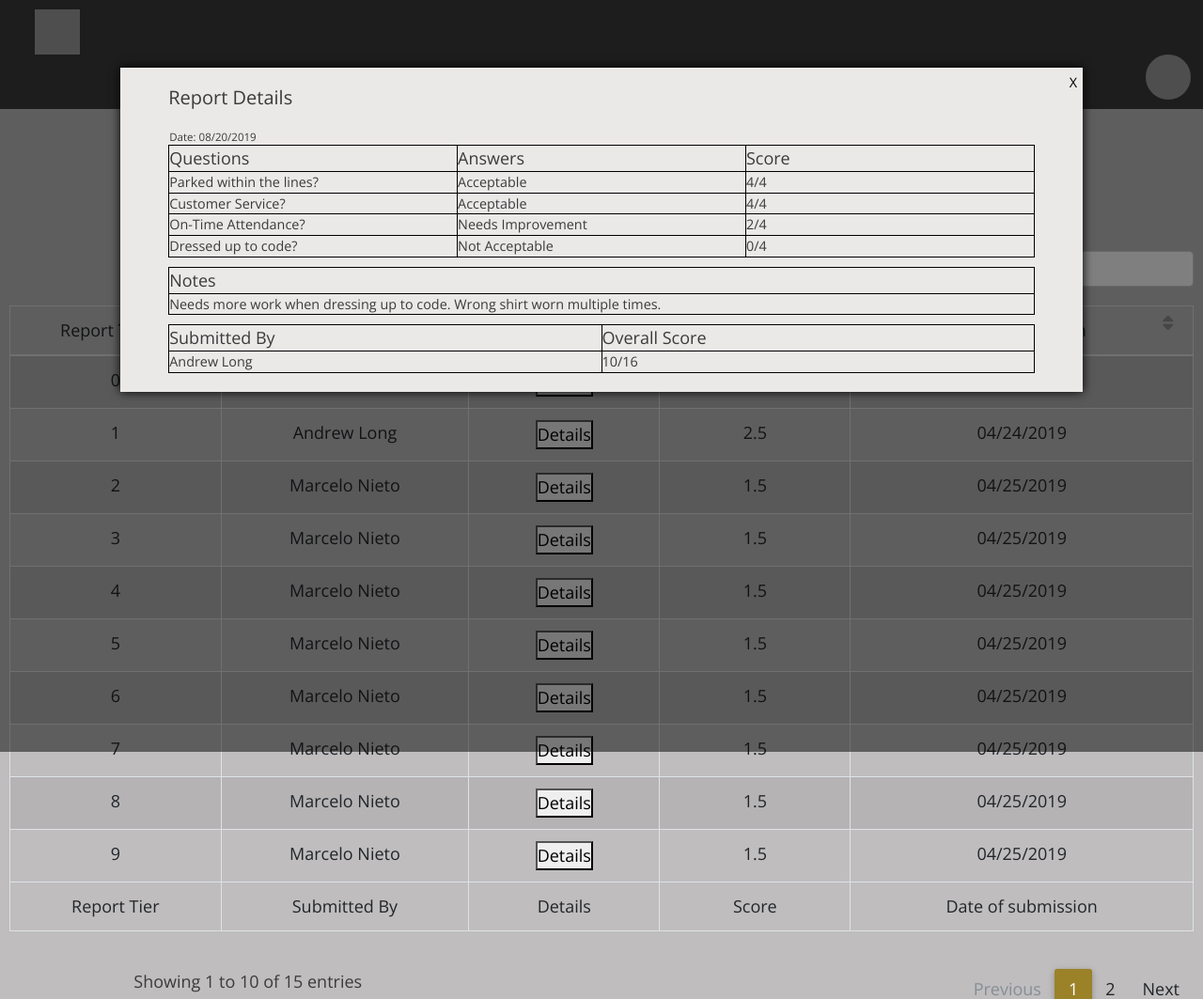
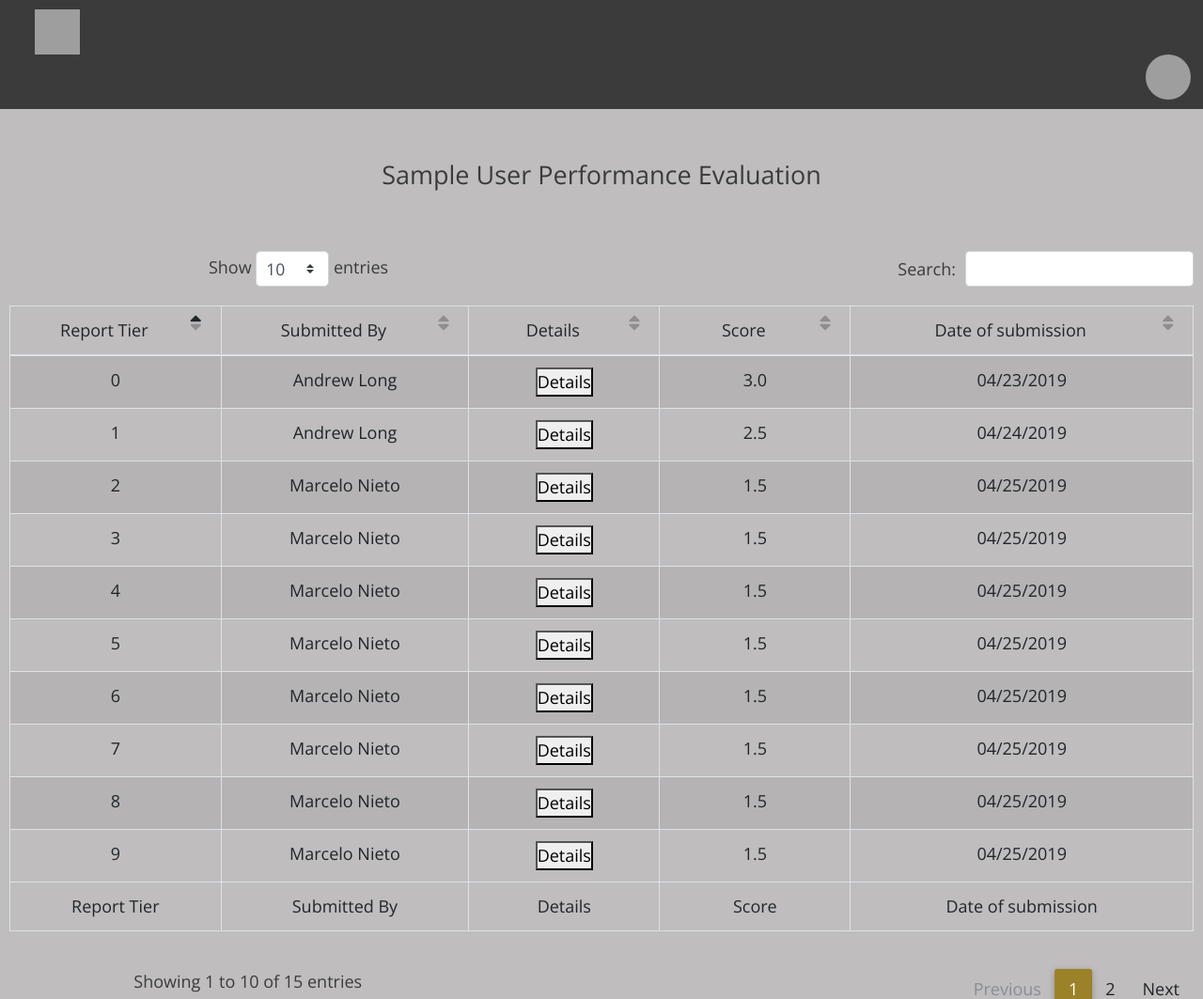
Before and after one commit to Areyesfigueroa/Performance-Evaluation, a PHP site: page /authentication/ in a window 1280 px wide. Shown: the top 1063 px of the page at 94% size. Run offline with PHP 8.4, Linux system fonts and the light colour scheme; the visitor is signed in with stand-in values (Sample User, id 1); data that the repository does not hold is empty; some libraries are stand-ins or nearby versions; grey boxes are pictures that could not be loaded.

Commit message:
Modal Functionality
- Details modal functionality added.

```diff
--- a/includes/db_connection.php
+++ b/includes/db_connection.php
@@ -4,7 +4,7 @@ function OpenCon()
 {
     $dbhost = "localhost";
     $dbuser = "root";
-    $dbpass = "*^59MVqs#1c8"; // *^59MVqs#1c8, Workbench DB Password, XAMPP = "".
+    $dbpass = ""; // *^59MVqs#1c8, Workbench DB Password, XAMPP = "".
     $db = "mydatabase";
 
     $conn = new mysqli($dbhost, $dbuser, $dbpass, $db) or die("Connect failed: %s\n". $conn ->error);
--- a/index.php
+++ b/index.php
@@ -19,12 +19,12 @@ require "includes/header.php";
                 <h1 id="page-title" class="title">Page title</h1>
 
                 <!-- Modal -->
-                <section class="modal--details-section active">
+                <section class="modal--details-section">
                     <div class="modal--details-body">
-                        <a href="#">X</a>
+                        <a id="modal--close-btn" href="#">X</a>
                         <div class="modal--details-content">
                             <div>
-                                <h6>Report Details</h6>
+                                <h6>Report Details <span class="modal--details-index">1</span></h6>
                             </div>
                             <div>
                                 <!-- Questions Table -->
--- a/resources/js/index.js
+++ b/resources/js/index.js
@@ -1,63 +1,58 @@
 var AllAboutParking = AllAboutParking || {}; //Root Level Namespace
 AllAboutParking.PerformanceEvaluation = AllAboutParking.PerformanceEvaluation || {}; //Nested namespace
 
-//DOM Global Variables
-let userProfileButton = document.getElementById("user-profile-button");
-let createTableButton = document.getElementById("createTable-button");
-let dateSelect = document.getElementById("dateSelect");
+//Table
 let performanceTable = document.getElementById("performance-table").getElementsByTagName("tbody")[0];
-let totalScore = document.getElementById("total-score");
-let ddMenu = document.getElementById("dropdown-menu");
-let tableNavContainer = document.getElementById("table-nav-container");
-let nextBtn = document.getElementById("next-btn");
-let prevBtn = document.getElementById("previous-btn");
+let tableData = document.getElementsByClassName("details-btn");
 
-
-//Search Bar
-let searchbarInput = document.getElementById("search-bar");
+//Modal
+let modalOutside = document.querySelector(".modal--details-section");
+let modalCloseBtn = document.getElementById("modal--close-btn");
+let detailIdx = document.querySelector(".modal--details-index");
 
 //Temp Questions Array - Will come from a Database in Future. 10 Rows.
 let reportsDataQuery = [
-  ["0", "Andrew Long", "<button id=0 class='details-btn'>Details</button>", "3.0", "04/23/2019"],
-  ["1", "Andrew Long", "<button id=1 class='details-btn'>Details</button>", "2.5", "04/24/2019"],
-  ["2", "Marcelo Nieto", "<button id=2 class='details-btn'>Details</button>", "1.5", "04/25/2019"],
-  ["3", "Marcelo Nieto", "<button id=3 class='details-btn'>Details</button>", "1.5", "04/25/2019"],
-  ["4", "Marcelo Nieto", "<button id=4 class='details-btn'>Details</button>", "1.5", "04/25/2019"],
-  ["5", "Marcelo Nieto", "<button id=5 class='details-btn'>Details</button>", "1.5", "04/25/2019"],
-  ["6", "Marcelo Nieto", "<button id=6 class='details-btn'>Details</button>", "1.5", "04/25/2019"],
-  ["7", "Marcelo Nieto", "<button id=7 class='details-btn'>Details</button>", "1.5", "04/25/2019"],
-  ["8", "Marcelo Nieto", "<button id=8 class='details-btn'>Details</button>", "1.5", "04/25/2019"],
-  ["9", "Marcelo Nieto", "<button id=9 class='details-btn'>Details</button>", "1.5", "04/25/2019"],
-  ["10", "Marcelo Nieto", "<button id=10 class='details-btn'>Details</button>", "1.5", "04/25/2019"],
-  ["11", "Marcelo Nieto", "<button id=11 class='details-btn'>Details</button>", "1.5", "04/25/2019"],
-  ["12", "Marcelo Nieto", "<button id=12 class='details-btn'>Details</button>", "1.5", "04/25/2019"],
-  ["13", "Marcelo Nieto", "<button id=13 class='details-btn'>Details</button>", "1.5", "04/25/2019"],
-  ["14", "Marcelo Nieto", "<button id=14 class='details-btn'>Details</button>", "1.5", "04/25/2019"]
+  ["0", "Andrew Long", "<button id='0' class='details-btn'>Details</button>", "3.0", "04/23/2019"],
+  ["1", "Andrew Long", "<button id='1' class='details-btn'>Details</button>", "2.5", "04/24/2019"],
+  ["2", "Marcelo Nieto", "<button id='2' class='details-btn'>Details</button>", "1.5", "04/25/2019"],
+  ["3", "Marcelo Nieto", "<button id='3' class='details-btn'>Details</button>", "1.5", "04/25/2019"],
+  ["4", "Marcelo Nieto", "<button id='4' class='details-btn'>Details</button>", "1.5", "04/25/2019"],
+  ["5", "Marcelo Nieto", "<button id='5' class='details-btn'>Details</button>", "1.5", "04/25/2019"],
+  ["6", "Marcelo Nieto", "<button id='6' class='details-btn'>Details</button>", "1.5", "04/25/2019"],
+  ["7", "Marcelo Nieto", "<button id='7' class='details-btn'>Details</button>", "1.5", "04/25/2019"],
+  ["8", "Marcelo Nieto", "<button id='8' class='details-btn'>Details</button>", "1.5", "04/25/2019"],
+  ["9", "Marcelo Nieto", "<button id='9' class='details-btn'>Details</button>", "1.5", "04/25/2019"],
+  ["10", "Marcelo Nieto", "<button id='10' class='details-btn'>Details</button>", "1.5", "04/25/2019"],
+  ["11", "Marcelo Nieto", "<button id='11' class='details-btn'>Details</button>", "1.5", "04/25/2019"],
+  ["12", "Marcelo Nieto", "<button id='12' class='details-btn'>Details</button>", "1.5", "04/25/2019"],
+  ["13", "Marcelo Nieto", "<button id='13' class='details-btn'>Details</button>", "1.5", "04/25/2019"],
+  ["14", "Marcelo Nieto", "<button id='14' class='details-btn'>Details</button>", "1.5", "04/25/2019"]
 ];
 
-//When page loads.
+
+//EVENT LISTENERS
 window.onload = createRows(performanceTable, reportsDataQuery.length, reportsDataQuery[0].length, reportsDataQuery);
 
-let tableData = document.getElementsByClassName("details-btn");
+window.addEventListener("click", function(e) {
+  if(e.target == modalOutside){
+    toggleModal();
+  }
+});
 
 performanceTable.addEventListener("click", function(e){
-   if(e.target.closest(".details-btn")){
-     console.log("button: " + e.target.id);
-   }
+  if(e.target.closest(".details-btn")) {
+    toggleModal();
+
+    //This is where we call the function to execute the report change.
+    loadDetailReport(e.target.id);
+  }
 });
 
-/**
- *
- * @param {*} table
- * @param {*} rowLength
- * @param {*} colLength
- * @param {*} dataArr
- * @param {*} rowOffset
- * @param {*} colOffset
- *
- * TODO: Table rows showing up on the table head element.
- *
- */
+modalCloseBtn.addEventListener("click", () => {
+  toggleModal();
+});
+
+//FUNCTIONS
 function createRows(table, rowLength, colLength, dataArr, rowOffset = 0, colOffset = 0) {
   for(let row = rowOffset; row < rowLength; row++) {
 
@@ -86,3 +81,14 @@ function loadUserInfo(userProfile) {
   //userEmail.innerHTML = userProfile.employee_email;
   //userPosition.innerHTML = userProfile.employee_position;
 }
+
+function toggleModal() {
+  let modal = document.querySelector(".modal--details-section");
+  modal.classList.toggle("active")
+}
+
+function loadDetailReport(btnIdx){
+  //Get the element
+  let modalIdx = document.querySelector(".modal--details-index");
+  modalIdx.textContent = btnIdx;
+}
```
